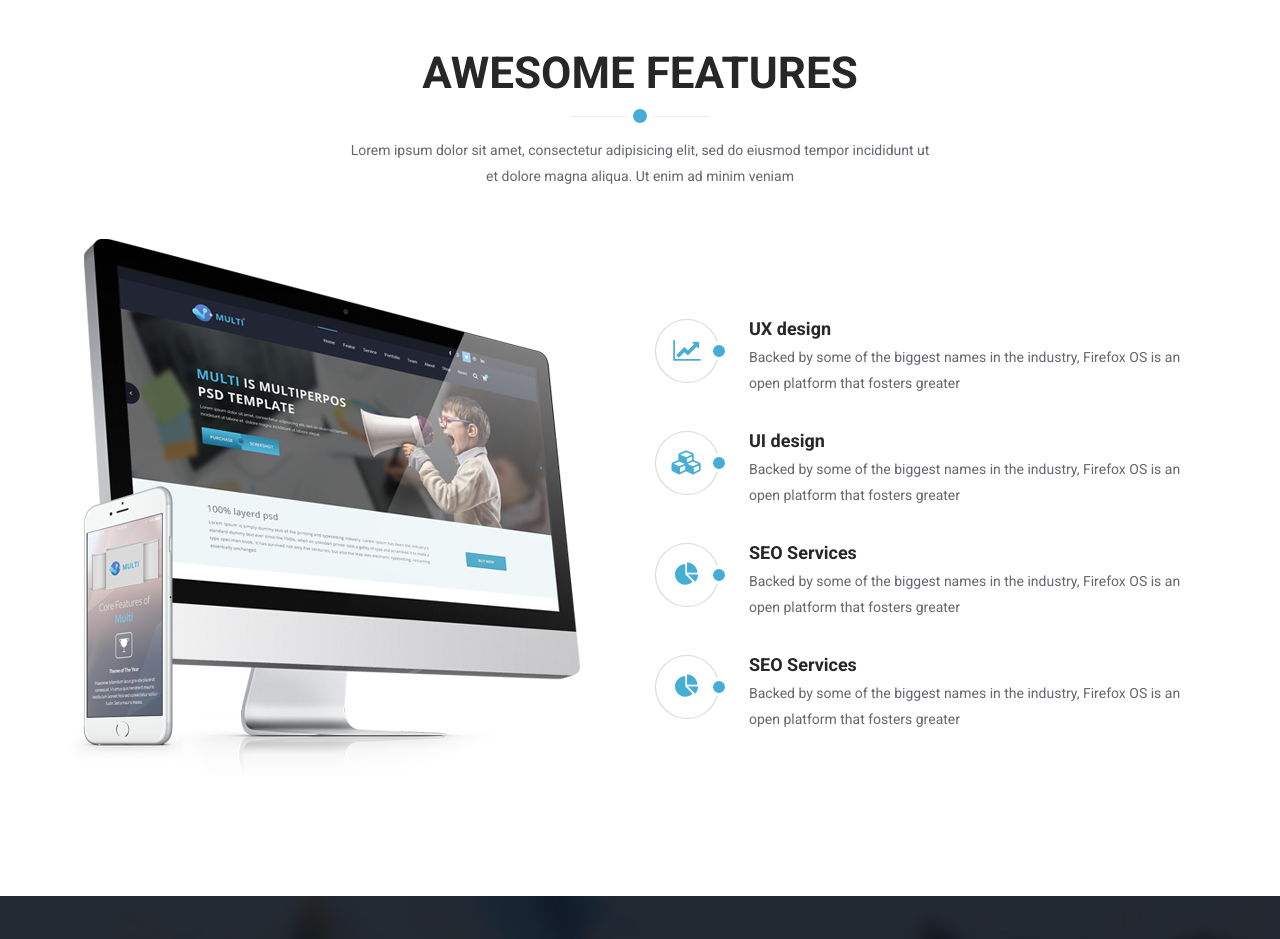
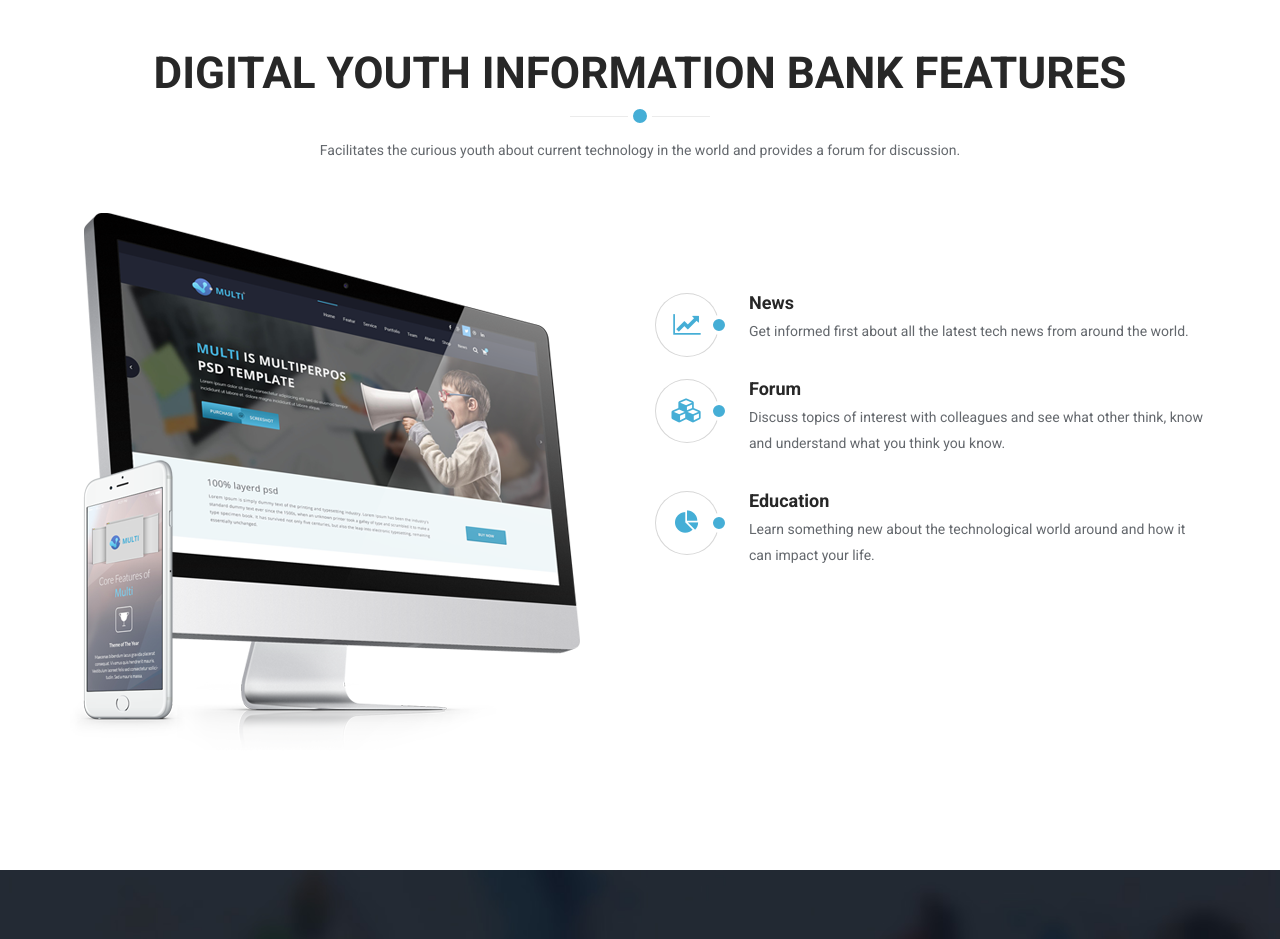
Before and after one commit to SenanuFC/dib, a plain HTML site: page index.html in a window 1280 px wide. Shown: the part 940-1879 px from the top of the page. Drawn offline with Linux system fonts and the light colour scheme; some packages are replaced by stand-ins of ours.

Commit message:
Changes to index page
Removing unnecessary stuff

```diff
--- a/index.html
+++ b/index.html
@@ -46,7 +46,7 @@
                         <li class="scroll active"><a href="#home">Home</a></li>
 
                         <!-- <li class="scroll"><a href="#services">Services</a></li> -->
-                        <li class="scroll"><a href="#portfolio">Upcoming Events</a></li>
+                        <li class="scroll"><a href="./event.html">Upcoming Events</a></li>
                         <li class="dropdown"><a href="#" class="dropdown-toggle" data-toggle="dropdown">About Us <i class="fa fa-angle-down"></i></a><ul class="dropdown-menu">
                                 <li><a href="blog-item.html">Team</a></li>
                                 <li><a href="pricing.html">Project</a></li>
@@ -56,7 +56,7 @@
                             </li>
                         <li class="scroll"><a href="#meet-team">Team</a></li>
 
-                        <li class="scroll"><a href="./latest_innovations.html">Latest Innovation</a></li>
+                        <li class="scroll"><a href="./latest_innovations.php">Latest Innovation</a></li>
                         <li class="scroll"><a href="#blog">Join the Conversation</a></li>
                         <li class="scroll"><a href="#get-in-touch">Contact Us</a></li>
                     </ul>
@@ -118,12 +118,12 @@
     <section id="features">
         <div class="container">
             <div class="section-header">
-                <h2 class="section-title text-center wow fadeInDown">Awesome Features</h2>
-                <p class="text-center wow fadeInDown">Lorem ipsum dolor sit amet, consectetur adipisicing elit, sed do eiusmod tempor incididunt ut <br> et dolore magna aliqua. Ut enim ad minim veniam</p>
+                <h2 class="section-title text-center wow fadeInDown">Digital Youth Information Bank Features</h2>
+                <p class="text-center wow fadeInDown">Facilitates the curious youth about current technology in the world and provides a forum for discussion.</p>
             </div>
             <div class="row">
                 <div class="col-sm-6 wow fadeInLeft">
-                    <img class="img-responsive" src="images/main-feature.png" alt="">
+                    <img class="img-responsive" src="./images/main-feature.png" alt="">
                 </div>
                 <div class="col-sm-6">
                     <div class="media service-box wow fadeInRight">
@@ -131,8 +131,8 @@
                             <i class="fa fa-line-chart"></i>
                         </div>
                         <div class="media-body">
-                            <h4 class="media-heading">UX design</h4>
-                            <p>Backed by some of the biggest names in the industry, Firefox OS is an open platform that fosters greater</p>
+                            <h4 class="media-heading">News</h4>
+                            <p>Get informed first about all the latest tech news from around the world.</p>
                         </div>
                     </div>
 
@@ -141,8 +141,8 @@
                             <i class="fa fa-cubes"></i>
                         </div>
                         <div class="media-body">
-                            <h4 class="media-heading">UI design</h4>
-                            <p>Backed by some of the biggest names in the industry, Firefox OS is an open platform that fosters greater</p>
+                            <h4 class="media-heading">Forum</h4>
+                            <p>Discuss topics of interest with colleagues and see what other think, know and understand what you think you know. </p>
                         </div>
                     </div>
 
@@ -151,20 +151,11 @@
                             <i class="fa fa-pie-chart"></i>
                         </div>
                         <div class="media-body">
-                            <h4 class="media-heading">SEO Services</h4>
-                            <p>Backed by some of the biggest names in the industry, Firefox OS is an open platform that fosters greater</p>
+                            <h4 class="media-heading">Education</h4>
+                            <p>Learn something new about the technological world around and how it can impact your life. </p>
                         </div>
                     </div>
 
-                    <div class="media service-box wow fadeInRight">
-                        <div class="pull-left">
-                            <i class="fa fa-pie-chart"></i>
-                        </div>
-                        <div class="media-body">
-                            <h4 class="media-heading">SEO Services</h4>
-                            <p>Backed by some of the biggest names in the industry, Firefox OS is an open platform that fosters greater</p>
-                        </div>
-                    </div>
                 </div>
             </div>
         </div>
```
